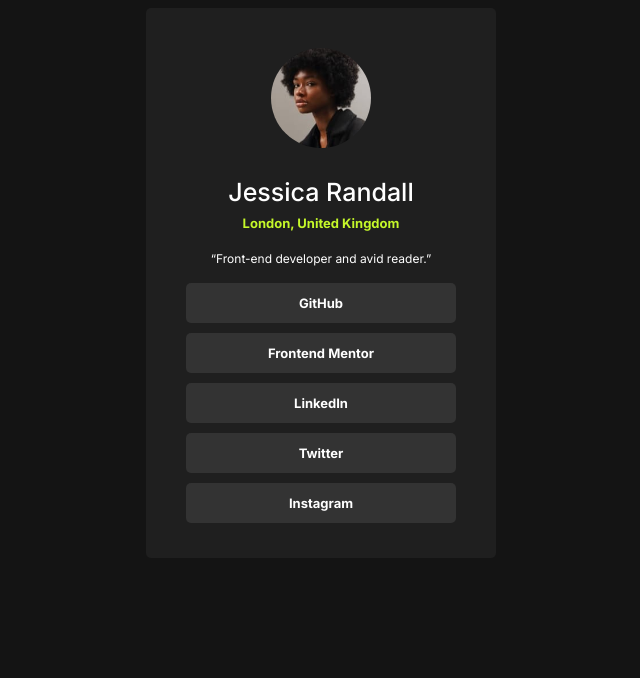
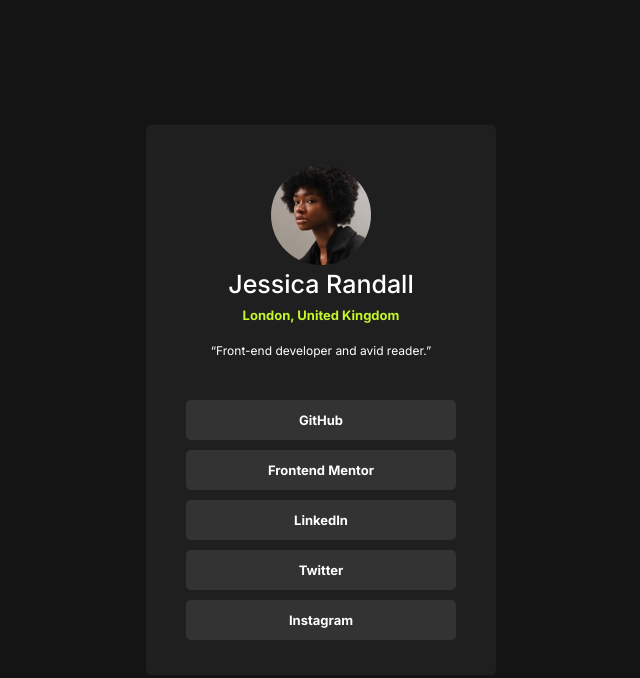
Before and after one commit to kenenwa09/Social-links-profile, a plain HTML site: page index.html in a window 1280 px wide. Shown: the whole page, without its empty margins (319-959 px from the left). Drawn offline with Linux system fonts and the light colour scheme.

Commit message:
Update style.css

```diff
--- a/styles/style.css
+++ b/styles/style.css
@@ -10,20 +10,23 @@
   }
 }
 
+* {
+  margin: 0;
+  padding: 0;
+  box-sizing: border-box;
+}
+
 body {
   background-color: hsl(0, 0%, 8%);
   height: 100vh;
   font-family: Inter, serif;
+  display: flex;
+  justify-content: center;
+  align-items: center;
 }
 
 p {
   font-family: Inter, serif;
-}
-
-.main {
-  display: flex;
-  justify-content: center;
-  align-items: center;
 }
 
 .main-container {
```
